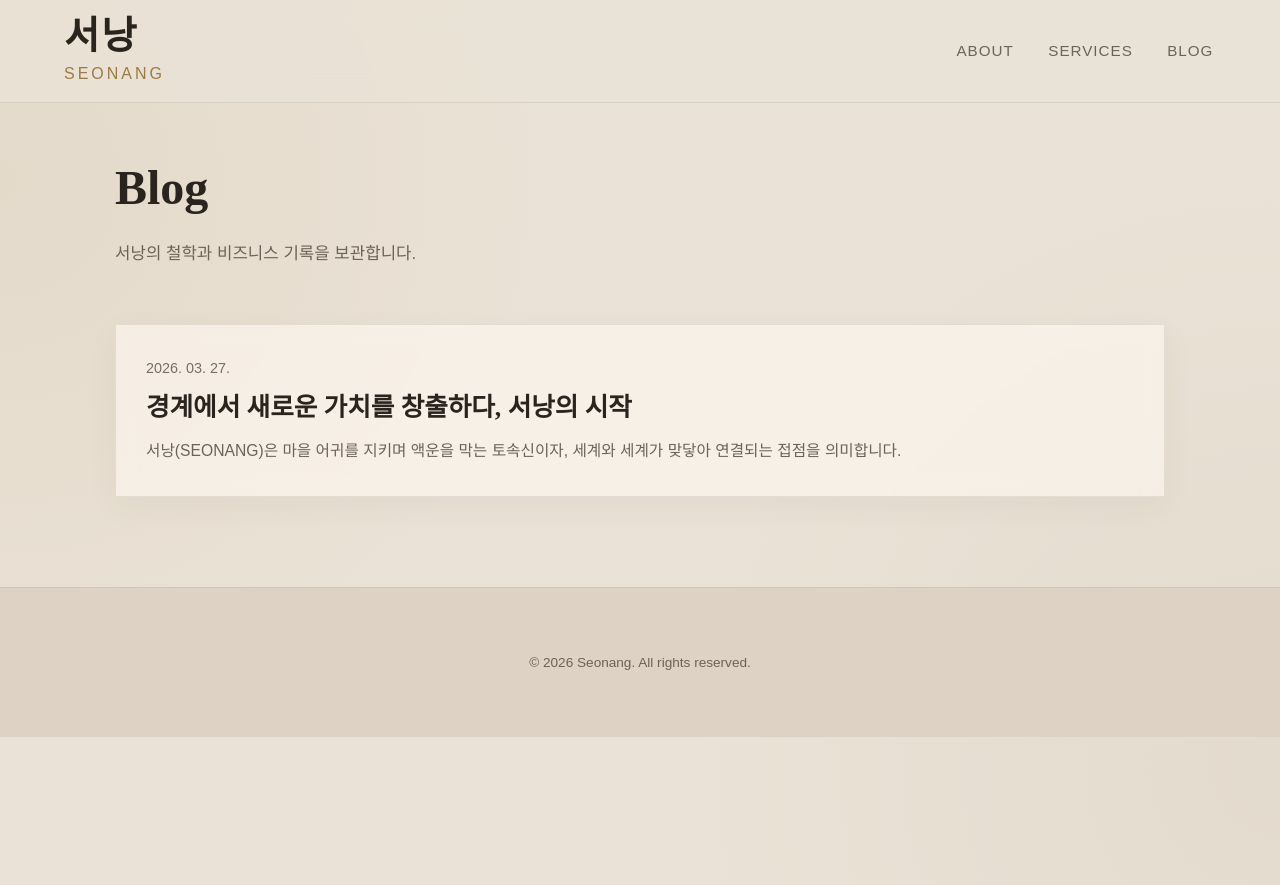
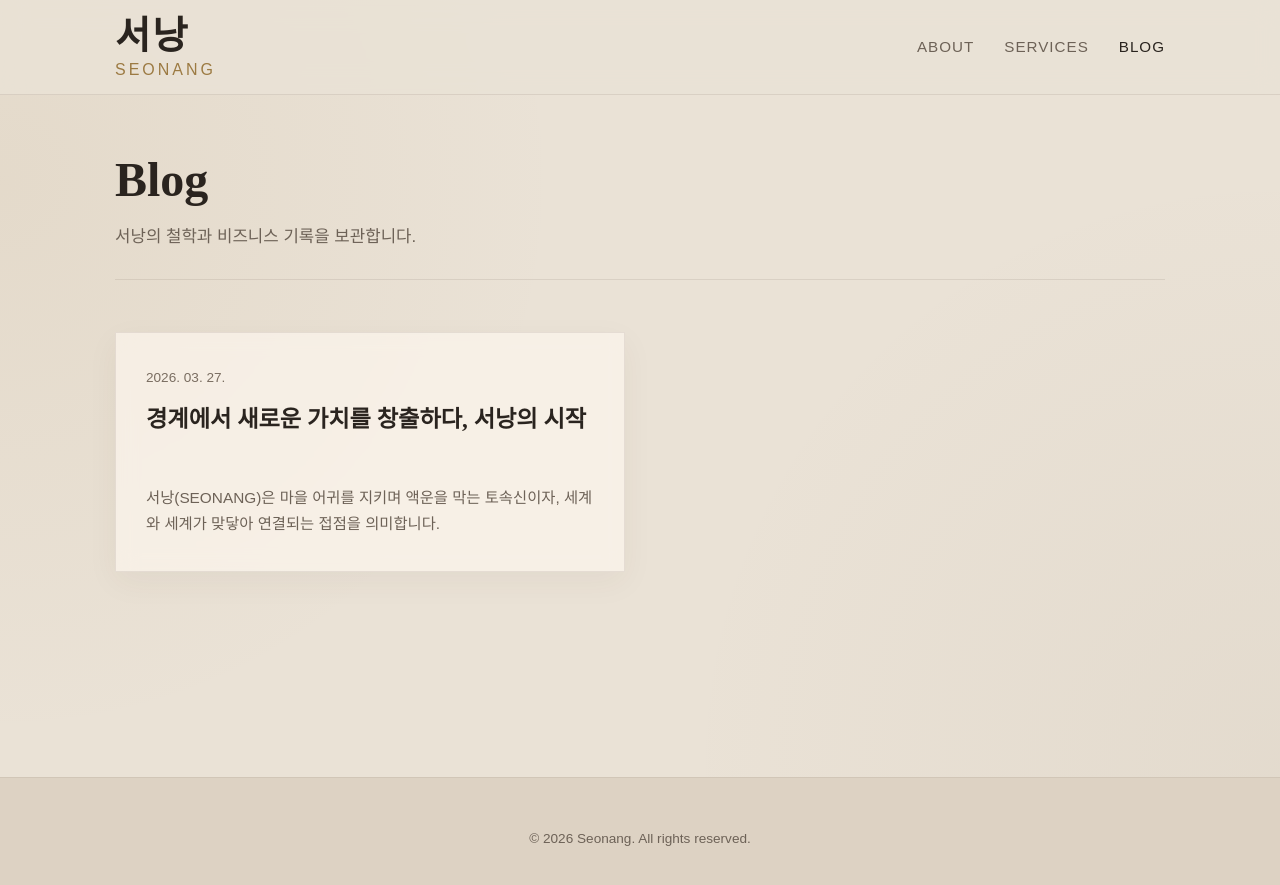
Before and after one commit to seonang/seonang.github.io, a Jekyll site: the page built from blog.html, in a window 1280 px wide. Shown: the top 885 px of the page. Built offline with Jekyll 4.4.1, drawn with Linux system fonts in a browser that asks for light colours; some web fonts are replaced.

Commit message:
Update blog.html

```diff
--- a/blog.html
+++ b/blog.html
@@ -13,123 +12,180 @@ permalink: /blog/
         @import url('https://fonts.googleapis.com/css2?family=Noto+Serif+KR:wght@300;400;600&display=swap');
         @import url('https://cdn.jsdelivr.net/gh/orioncactus/pretendard/dist/web/static/pretendard.css');
 
-        html { scroll-behavior: smooth; }
+        :root {
+            --bg: #EAE2D6;
+            --bg-strong: #DDD2C3;
+            --text: #2F2923;
+            --text-strong: #2A241F;
+            --text-muted: #6D6257;
+            --accent: #9C7A42;
+            --border: rgba(70, 55, 38, 0.10);
+            --border-soft: rgba(70, 55, 38, 0.08);
+            --header-height: 96px;
+            --header-padding-y: 15px;
+            --page-gutter: 5%;
+            --content-width: 1050px;
+            --footer-padding-y: 50px;
+        }
 
-        body, html {
+        html {
+            scroll-behavior: smooth;
+        }
+
+        html, body {
             margin: 0;
             padding: 0;
-            background-color: #EAE2D6;
+            min-height: 100%;
+            background-color: var(--bg);
             background-image:
                 radial-gradient(circle at 0% 20%, rgba(156, 122, 66, 0.08) 0%, transparent 38%),
                 radial-gradient(circle at 100% 85%, rgba(120, 102, 76, 0.06) 0%, transparent 40%);
             background-attachment: fixed;
-            color: #2F2923;
+            color: var(--text);
             font-family: 'Pretendard', sans-serif;
             line-height: 1.6;
             overflow-x: hidden;
         }
 
-        h1, h2, h3, .serif {
+        body {
+            min-height: 100vh;
+            display: flex;
+            flex-direction: column;
+        }
+
+        h1, h2, h3, h4, .serif {
             font-family: 'Noto Serif KR', serif;
             font-weight: 600;
         }
 
-        nav {
+        .site-header {
             position: fixed;
             top: 0;
+            left: 0;
             width: 100%;
-            padding: 15px 0;
+            padding: var(--header-padding-y) 0;
             background: rgba(234, 226, 214, 0.82);
             backdrop-filter: blur(14px);
+            border-bottom: 1px solid var(--border);
             z-index: 1000;
+            box-sizing: border-box;
+        }
+
+        .site-header-inner {
+            max-width: calc(var(--content-width) + (var(--page-gutter) * 2));
+            margin: 0 auto;
+            padding: 0 var(--page-gutter);
+            box-sizing: border-box;
             display: flex;
             justify-content: space-between;
             align-items: center;
-            border-bottom: 1px solid rgba(70, 55, 38, 0.10);
         }
 
         .nav-logo {
             display: flex;
             flex-direction: column;
             text-decoration: none;
-            margin-left: 5%;
+            flex-shrink: 0;
         }
 
         .nav-logo .serif {
             font-size: 2.4rem;
-            color: #2A241F;
+            color: var(--text-strong);
             letter-spacing: 2px;
             line-height: 1.1;
         }
 
         .nav-logo .logo-eng {
             font-size: 1rem;
-            color: #9C7A42;
+            color: var(--accent);
             font-family: 'Pretendard', sans-serif;
             letter-spacing: 3px;
             margin-top: 4px;
             font-weight: 300;
+            line-height: 1.1;
         }
 
         .nav-links {
-            margin-right: 5.2%;
+            display: flex;
+            align-items: center;
+            flex-wrap: wrap;
         }
 
         .nav-links a {
-            color: #6D6257;
+            color: var(--text-muted);
             text-decoration: none;
             margin-left: 30px;
             font-size: 0.95rem;
             text-transform: uppercase;
             letter-spacing: 1px;
             transition: color 0.3s;
+            white-space: nowrap;
         }
 
-        .nav-links a:hover {
-            color: #2A241F;
+        .nav-links a:hover,
+        .nav-links a.active {
+            color: var(--text-strong);
         }
 
-        .page-wrap {
-            max-width: 1050px;
+        .site-main {
+            flex: 1;
+            display: block;
+        }
+
+        .blog-page {
+            padding: calc(var(--header-height) + 54px) var(--page-gutter) 100px;
+            box-sizing: border-box;
+        }
+
+        .page-inner {
+            max-width: var(--content-width);
             margin: 0 auto;
-            padding: 150px 5% 90px;
+            width: 100%;
         }
 
         .page-header {
-            margin-bottom: 56px;
+            margin-bottom: 52px;
+            padding-bottom: 28px;
+            border-bottom: 1px solid var(--border);
         }
 
         .page-title {
+            margin: 0 0 14px 0;
             font-size: 3rem;
-            margin: 0 0 14px 0;
-            color: #2A241F;
+            line-height: 1.25;
+            color: var(--text-strong);
         }
 
         .page-desc {
-            color: #6D6257;
+            margin: 0;
+            color: var(--text-muted);
             font-size: 1.05rem;
-            margin: 0;
             font-weight: 300;
         }
 
-        .post-list {
+        .post-grid {
             display: grid;
-            gap: 24px;
+            grid-template-columns: repeat(2, minmax(0, 1fr));
+            gap: 30px;
         }
 
-        .post-item {
-            display: block;
+        .post-card {
+            display: flex;
+            flex-direction: column;
+            justify-content: space-between;
+            min-height: 240px;
+            padding: 34px 30px;
+            background: rgba(255, 248, 240, 0.62);
+            backdrop-filter: blur(10px);
+            border: 1px solid var(--border);
             text-decoration: none;
             color: inherit;
-            background: rgba(255, 248, 240, 0.62);
-            backdrop-filter: blur(10px);
-            border: 1px solid rgba(70, 55, 38, 0.10);
-            padding: 32px 30px;
+            box-shadow: 0 10px 30px rgba(80, 62, 38, 0.05);
             transition: all 0.4s ease;
-            box-shadow: 0 10px 30px rgba(80, 62, 38, 0.05);
+            box-sizing: border-box;
         }
 
-        .post-item:hover {
+        .post-card:hover {
             transform: translateY(-4px);
             border-color: rgba(156, 122, 66, 0.35);
             background: rgba(255, 250, 244, 0.82);
@@ -138,52 +194,65 @@ permalink: /blog/
 
         .post-date {
             color: #7A6D61;
-            font-size: 0.9rem;
-            margin-bottom: 10px;
+            font-size: 0.85rem;
+            margin-bottom: 14px;
             font-weight: 300;
         }
 
-        .post-title {
-            font-size: 1.6rem;
-            margin: 0 0 12px 0;
-            color: #2A241F;
+        .post-card-title {
+            margin: 0 0 16px 0;
+            font-size: 1.45rem;
             line-height: 1.4;
+            color: var(--text-strong);
+            word-break: keep-all;
         }
 
         .post-excerpt {
-            color: #6D6257;
-            font-size: 0.98rem;
+            margin: 0;
+            color: var(--text-muted);
+            font-size: 0.96rem;
             line-height: 1.7;
-            margin: 0;
             font-weight: 300;
         }
 
-        footer {
-            background-color: #DDD2C3;
-            border-top: 1px solid rgba(70, 55, 38, 0.08);
-            padding: 50px 5%;
+        .empty-state {
+            padding: 44px 38px;
+            background: rgba(255, 248, 240, 0.62);
+            border: 1px solid var(--border);
+            color: var(--text-muted);
+            font-weight: 300;
+            box-sizing: border-box;
+        }
+
+        .site-footer {
+            margin-top: auto;
+            background-color: var(--bg-strong);
+            border-top: 1px solid var(--border-soft);
+            padding: var(--footer-padding-y) var(--page-gutter);
             text-align: center;
-            color: #6D6257;
+            color: var(--text-muted);
             font-size: 0.85rem;
             font-weight: 300;
+            box-sizing: border-box;
+        }
+
+        .site-footer p {
+            margin: 0;
+        }
+
+        @media (max-width: 900px) {
+            .post-grid {
+                grid-template-columns: 1fr;
+            }
         }
 
         @media (max-width: 768px) {
-            .page-wrap {
-                padding-top: 130px;
-                padding-bottom: 70px;
-            }
-
-            .page-title {
-                font-size: 2.2rem;
+            :root {
+                --header-height: 88px;
             }
 
             .nav-logo .serif {
                 font-size: 2rem;
-            }
-
-            .nav-links {
-                margin-right: 5%;
             }
 
             .nav-links a {
@@ -191,54 +260,63 @@ permalink: /blog/
                 font-size: 0.88rem;
             }
 
-            .post-item {
-                padding: 26px 22px;
+            .blog-page {
+                padding-top: calc(var(--header-height) + 40px);
+                padding-bottom: 80px;
+            }
+
+            .page-title {
+                font-size: 2.2rem;
             }
         }
     </style>
 </head>
 <body>
-
-    <nav>
+    <header class="site-header">
+        <div class="site-header-inner">
             <a href="{{ '/' | relative_url }}" class="nav-logo">
                 <span class="serif">서낭</span>
                 <span class="logo-eng">SEONANG</span>
             </a>
-        <div class="nav-links">
+            <nav class="nav-links">
                 <a href="{{ '/#about' | relative_url }}">About</a>
                 <a href="{{ '/#services' | relative_url }}">Services</a>
-            <a href="{{ '/blog' | relative_url }}">Blog</a>
+                <a href="{{ '/blog' | relative_url }}" class="active">Blog</a>
+            </nav>
         </div>
-    </nav>
+    </header>
 
-    <main class="page-wrap">
+    <main class="site-main">
+        <section class="blog-page">
+            <div class="page-inner">
                 <header class="page-header">
                     <h1 class="page-title serif">Blog</h1>
                     <p class="page-desc">서낭의 철학과 비즈니스 기록을 보관합니다.</p>
                 </header>
 
-        <section class="post-list">
+                {% if site.posts.size > 0 %}
+                <div class="post-grid">
                     {% for post in site.posts %}
-            <a class="post-item" href="{{ post.url | relative_url }}">
+                    <a class="post-card" href="{{ post.url | relative_url }}">
+                        <div>
                             <div class="post-date">{{ post.date | date: "%Y. %m. %d." }}</div>
-                <h2 class="post-title serif">{{ post.title }}</h2>
-                <p class="post-excerpt">{{ post.excerpt | strip_html | truncatewords: 30 }}</p>
+                            <h2 class="post-card-title serif">{{ post.title }}</h2>
+                        </div>
+                        <p class="post-excerpt">{{ post.excerpt | strip_html | truncatewords: 28 }}</p>
                     </a>
                     {% endfor %}
-
-            {% if site.posts.size == 0 %}
-            <div class="post-item">
-                <div class="post-date">2026. 03. 27.</div>
-                <h2 class="post-title serif">아직 게시된 글이 없습니다.</h2>
-                <p class="post-excerpt">_posts 폴더에 글을 추가하면 이 페이지에 자동으로 표시됩니다.</p>
+                </div>
+                {% else %}
+                <div class="empty-state">
+                    아직 발행된 글이 없습니다. <code>_posts</code> 폴더에 마크다운(.md) 파일을 추가하면 이 페이지에 자동으로 표시됩니다.
                 </div>
                 {% endif %}
+            </div>
         </section>
     </main>
 
-    <footer>
+    <footer class="site-footer">
         <p>&copy; 2026 Seonang. All rights reserved.</p>
     </footer>
-
 </body>
 </html>
```
Also changed, not shown: other parts of blog.html (+0 -1 lines). Lines whose indentation alone changed are shown as unchanged.
